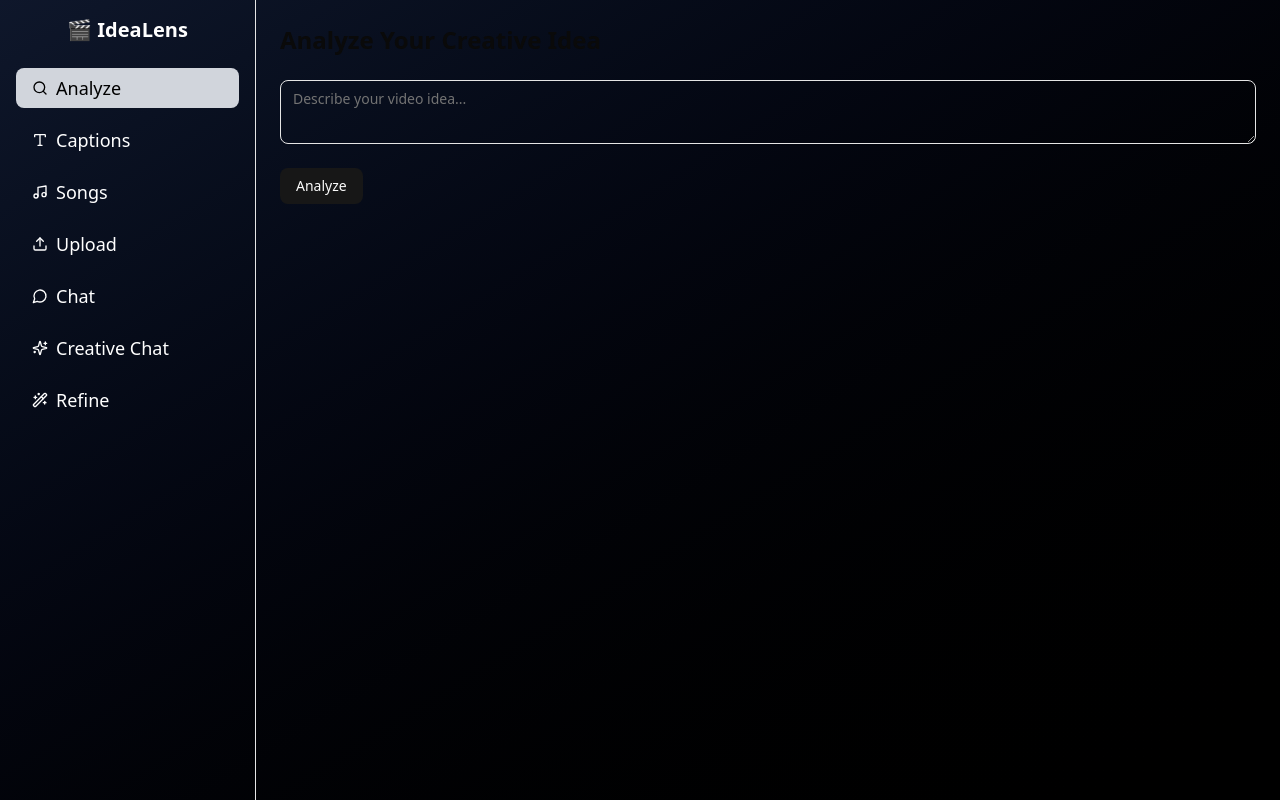
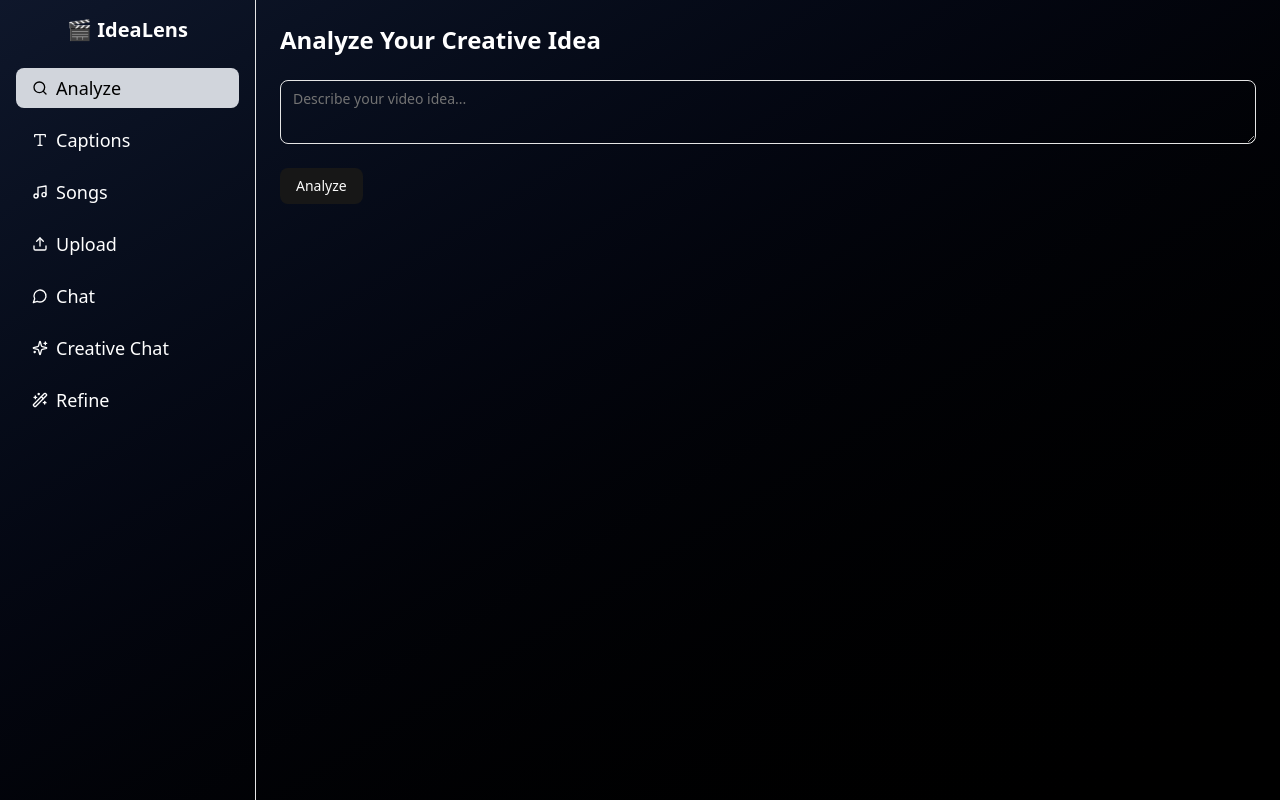
Before and after one commit to TheCoderAdi/IdeaLens, a Next.js app: page /dashboard/analyze in a window 1280 px wide. Built offline with nearby package versions, Linux system fonts and the light colour scheme.

Commit message:
update layout styles to change body text color to white

```diff
--- a/app/layout.tsx
+++ b/app/layout.tsx
@@ -26,7 +26,7 @@
   return (
     <html lang="en">
       <body
-        className={`${geistSans.variable} ${geistMono.variable} antialiased bg-gradient-to-br from-slate-900 to-black`}
+        className={`${geistSans.variable} ${geistMono.variable} antialiased text-white bg-gradient-to-br from-slate-900 to-black`}
       >
         {children}
         <Toaster position="top-center" />
```
